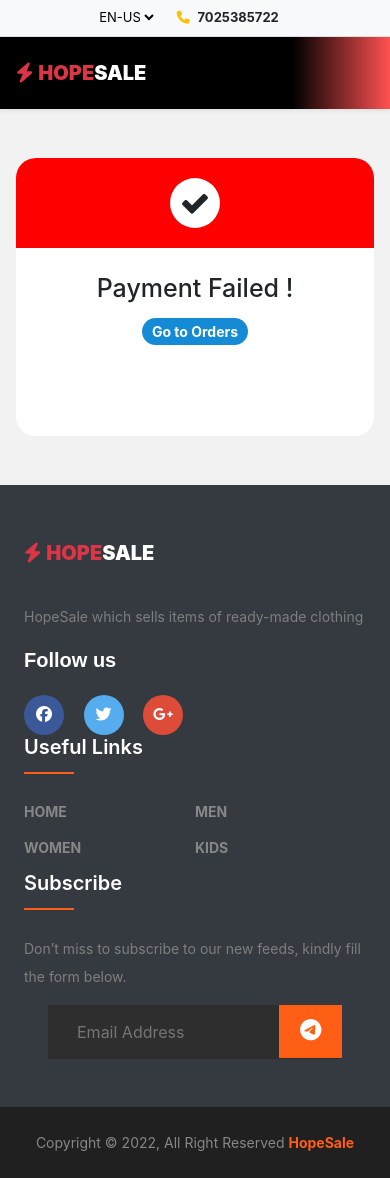
After one commit to akhilkdm/E-commerce-Website, a Node server app: page /cancel in a window 390 px wide. The commit adds this page. Run offline with Node 20, Linux system fonts and the light colour scheme; the visitor is signed in with stand-in values (Sample User, id 1); some libraries are stand-ins or nearby versions.

Commit message:
solved some issue

```diff
--- a/routes/user.js
+++ b/routes/user.js
@@ -362,7 +362,7 @@ router.get('/addNewAddress', verifyLogin, async (req, res) => {
 })
 
 router.post('/addNewAddress', async (req, res) => {
-  re1.session.orderId=orderId
+
   let products = await userHelpers.getCartProductList(req.body.userId)
   if (req.session.couponTotal) {
 
@@ -392,7 +392,7 @@ router.post('/addNewAddress', async (req, res) => {
           "payment_method": "paypal"
         },
         "redirect_urls": {
-          "return_url": "http://localhost:3000/success",
+          "return_url": "http://localhost:3000/order-success",
           "cancel_url": "http://localhost:3000/cancel"
         },
         "transactions": [{
@@ -563,13 +563,6 @@ router.post('/address-selection', verifyLogin, async (req, res) => {
   })
 })
 
-router.get('/success',verifyLogin,(req,res)=>{
-    userHelpers.clearCart(req.session.user._id).then(()=>{
-      userHelpers.changePaymentStatus(req.session.orderId).then(()=>{
-        res
-      })
-    })
-})
 
 router.get('/order-success', verifyLogin, (req, res) => {
   userHelpers.clearCart(req.session.user._id).then(()=>{
@@ -578,6 +571,10 @@ router.get('/order-success', verifyLogin, (req, res) => {
   res.render('user/order-success', { user: req.session.user })
     })
   })
+})
+
+router.get('/cancel', verifyLogin, (req, res) => {
+  res.render('user/cancel', { user: req.session.user })
 })
 
 router.get('/orders', verifyLogin, async (req, res) => {
--- /dev/null
+++ b/views/user/cancel.hbs
@@ -0,0 +1,82 @@
+<div class="container">
+   <div class="row">
+      <div class="col-md-6 mx-auto mt-5">
+         <div class="payment">
+            <div class="payment_header">
+               <div class="check"><i class="fa fa-check" aria-hidden="true"></i></div>
+            </div>
+            <div class="content">
+               <h1>Payment Failed !</h1>
+               <p></p>
+               <a href="/orders">Go to Orders</a>
+            </div>
+
+         </div>
+      </div>
+   </div>
+</div>
+
+<link rel="stylesheet" type="text/css" href="https://stackpath.bootstrapcdn.com/bootstrap/4.5.2/css/bootstrap.min.css" />
+<link rel="stylesheet" type="text/css" href="https://stackpath.bootstrapcdn.com/font-awesome/4.7.0/css/font-awesome.min.css" />
+<style type="text/css">
+    body
+    {
+        background:#f2f2f2;
+    }
+    .payment
+	{
+		border:1px solid #f2f2f2;
+		height:280px;
+        border-radius:20px;
+        background:#fff;
+	}
+   .payment_header
+   {
+	   background:red;
+	   padding:20px;
+       border-radius:20px 20px 0px 0px;
+
+   }
+
+   .check
+   {
+	   margin:0px auto;
+	   width:50px;
+	   height:50px;
+	   border-radius:100%;
+	   background:#fff;
+	   text-align:center;
+   }
+
+   .check i
+   {
+	   vertical-align:middle;
+	   line-height:50px;
+	   font-size:30px;
+   }
+    .content
+    {
+        text-align:center;
+    }
+    .content  h1
+    {
+        font-size:25px;
+        padding-top:25px;
+    }
+    .content a
+    {
+        width:200px;
+        height:35px;
+        color:#fff;
+        border-radius:30px;
+        padding:5px 10px;
+        background:#158BD5;
+        transition:all ease-in-out 0.3s;
+    }
+    .content a:hover
+    {
+        text-decoration:none;
+        background:#000;
+    }
+
+</style>
```
Also changed, not shown: views/user/place-order.hbs (+4 -6 lines).
